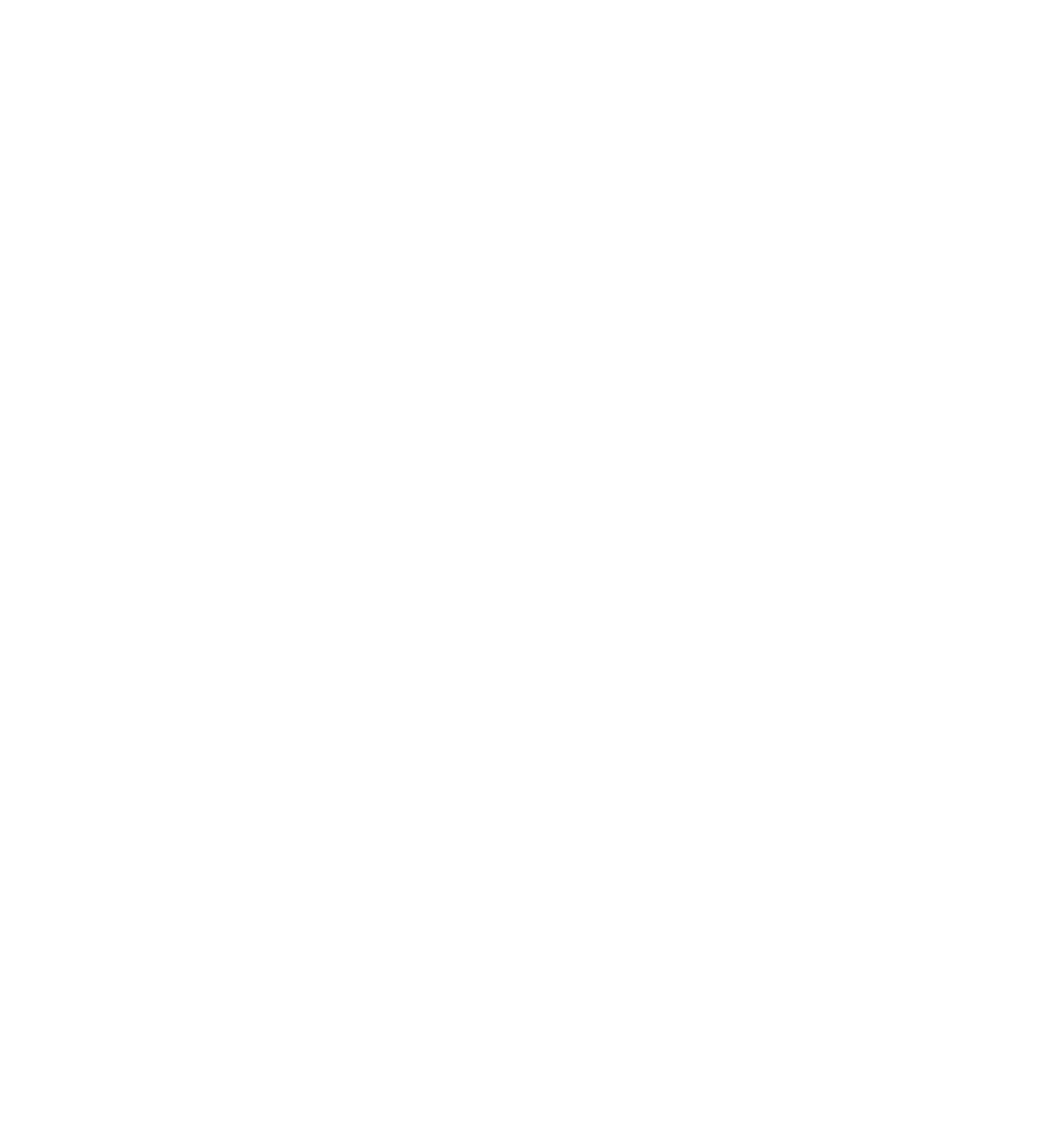
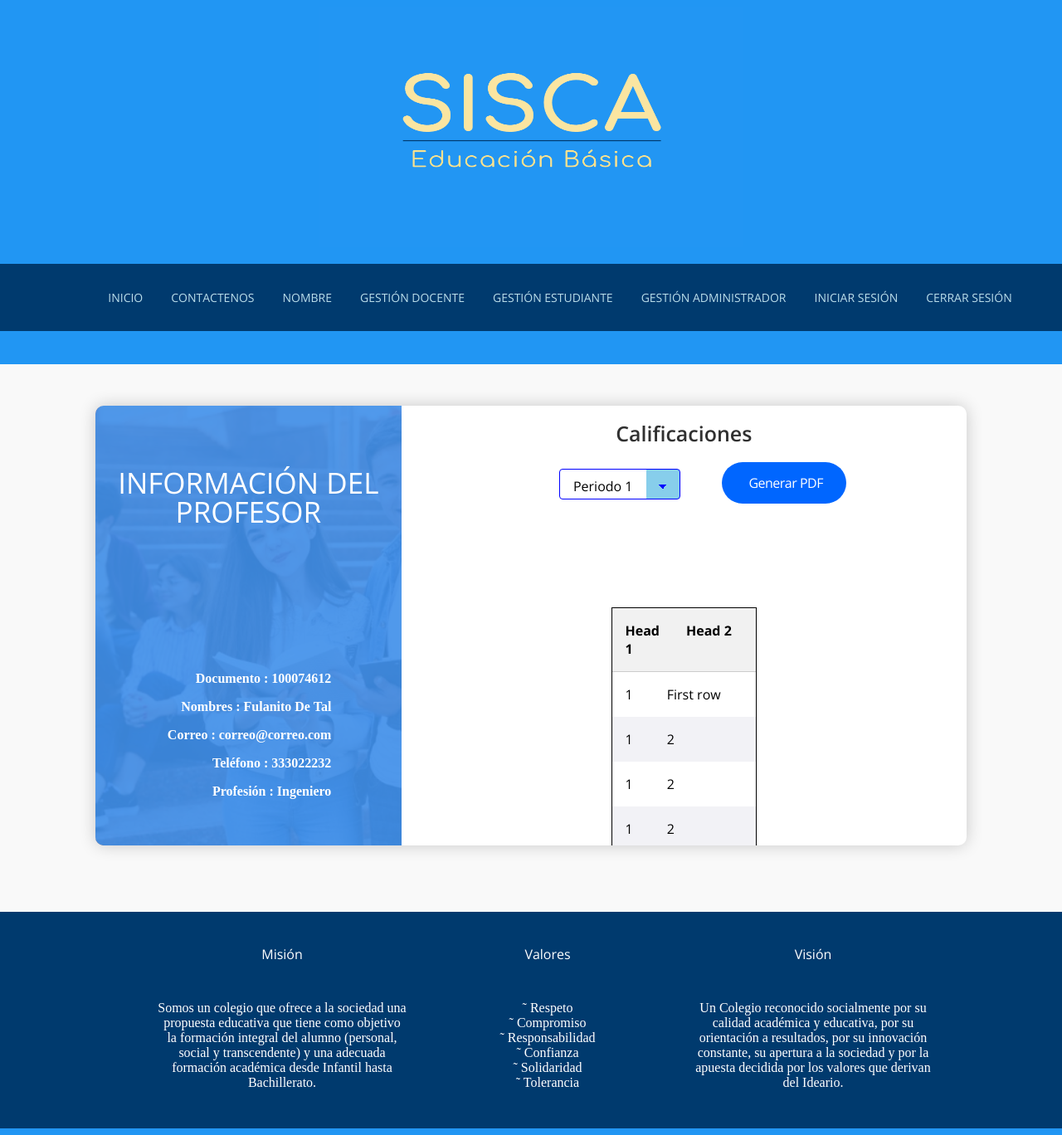
Before and after one commit to miguelangeelg/ProyectoPhp, a PHP site: page /views/gestionProfesor.php in a window 1280 px wide. Before the commit the page is empty. Shown: the whole page at 83% size. Before the commit the page ends 800 px from the top, so only its background shows below. Run offline with PHP 8.4, Linux system fonts and the light colour scheme; some libraries are stand-ins or nearby versions.

Commit message:
Cambio #2

```diff
--- a/css/estilo.css
+++ b/css/estilo.css
@@ -730,3 +730,81 @@ form.form_contact input[type="button"]:hover{
               position: relative;
               top: -100px;
           }
+
+
+
+        /* Tabla    */
+          .table-scroll{
+            /*width:100%; */
+            display: block;
+            empty-cells: show;
+
+            /* Decoration */
+            border-spacing: 0;
+            border: 1px solid;
+          }
+
+
+
+          .table-scroll thead{
+            background-color: #f1f1f1;
+            position:relative;
+            display: block;
+            width:100%;
+            overflow-y: scroll;
+          }
+
+
+
+          .table-scroll tbody{
+            /* Position */
+            display: block; position:relative;
+            width:100%; overflow-y:scroll;
+            /* Decoration */
+            border-top: 1px solid rgba(0,0,0,0.2);
+          }
+
+
+
+          .table-scroll tr{
+            width: 100%;
+            display:flex;
+          }
+
+
+
+          .table-scroll td,.table-scroll th{
+            flex-basis:100%;
+            flex-grow:2;
+            display: block;
+            padding: 1rem;
+            text-align:left;
+          }
+
+
+
+          /* Other options */
+
+
+
+          .table-scroll.small-first-col td:first-child,
+          .table-scroll.small-first-col th:first-child{
+            flex-basis:20%;
+            flex-grow:1;
+          }
+
+
+
+          .table-scroll tbody tr:nth-child(2n){
+            background-color: rgba(130,130,170,0.1);
+          }
+
+
+
+          .body-half-screen{
+            max-height: 50vh;
+          }
+
+
+
+          .small-col{flex-basis:10%;}
--- a/views/componentes/footer.php
+++ b/views/componentes/footer.php
@@ -46,4 +46,5 @@
     <script src="/js/index.js"></script>
 
 
+
 </html>
--- a/views/componentes/navegacion.php
+++ b/views/componentes/navegacion.php
@@ -27,7 +27,7 @@
                     <li class="navButtons"><a href="/ProyectoPhp/views/index.php">Inicio</a></li>
                     <li class="navButtons"><a href="/ProyectoPhp/views/Contactenos.php">Contactenos</a></li>
                     <li class="navButtons"><a href="">Nombre</a></li>
-                    <li class="navButtons"><a href="">Gestión docente</a></li>
+                    <li class="navButtons"><a href="/proyectoPhp/views/gestionProfesor.php">Gestión docente</a></li>
                     <li class="navButtons"><a href="/ProyectoPhp/views/gestionEstudiante.php">Gestión estudiante</a></li>
                     <li class="navButtons"><a href="/ProyectoPhp/views/gestionEstudiante.php">Gestión ADMINISTRADOR</a></li>
                     <li class="navButtons"><a href="/ProyectoPhp/views/Login.php">Iniciar sesión</a></li>
--- a/views/gestionProfesor.php
+++ b/views/gestionProfesor.php
@@ -0,0 +1,110 @@
+<?php
+include("./componentes/navegacion.php");
+
+?>
+
+
+
+
+        <div id="contentWrapper">
+            <section class="form_wrap">
+
+            <section class="cantact_info">
+    <section class="info_title">
+        <span class="fa fa-user-circle"></span>
+        <h2>INFORMACIÓN DEL PROFESOR</h2>
+    </section>
+    <center>
+    <section align="center" class="info_items">
+        <p><span class="fa fa-envelope"></span>Documento : 100074612</p>
+        <p><span class="fa fa-mobile"></span>Nombres : Fulanito De Tal</p>
+        <p><span class="fa fa-mobile"></span>Correo : correo@correo.com</p>
+        <p><span class="fa fa-mobile"></span>Teléfono : 333022232</p>
+        <p><span class="fa fa-mobile"></span>Profesión : Ingeniero</p>
+
+    </section>
+    </center>
+
+</section>
+
+<form action="" class="form_contact">
+    <div class="tituloCalificaciones">
+    <h2 >Calificaciones</h2>
+    </div>
+
+    <select class="classic">
+  <option>Periodo 1</option>
+  <option>Peiodo 2</option>
+  <option>Periodo 3</option>
+</select>
+
+<?php include("./componentes/botonGenerarPdfEstu.php");  ?>
+    <div class="user_info">
+
+<table class="table-scroll small-first-col">
+  <thead>
+    <tr>
+    <th>Head 1</th>
+    <th>Head 2</th>
+    </tr>
+  </thead>
+  <tbody class="body-half-screen">
+    <tr>
+      <td>1</td>
+      <td>First row</td>
+    </tr>
+    <tr>
+      <td>1</td>
+      <td>2</td>
+    </tr>
+    <tr>
+      <td>1</td>
+      <td>2</td>
+    </tr>
+    <tr>
+      <td>1</td>
+      <td>2</td>
+    </tr><tr>
+      <td>1</td>
+      <td>2</td>
+    </tr><tr>
+      <td>1</td>
+      <td>2</td>
+    </tr>
+    <tr>
+      <td>1</td>
+      <td>2</td>
+    </tr><tr>
+      <td>1</td>
+      <td>2</td>
+    </tr><tr>
+      <td>1</td>
+      <td>2</td>
+    </tr><tr>
+      <td>1</td>
+      <td>2</td>
+    </tr><tr>
+      <td>1</td>
+      <td>2</td>
+    </tr><tr>
+      <td>1</td>
+      <td>2</td>
+    </tr><tr>
+      <td>1</td>
+      <td>2</td>
+    </tr><tr>
+      <td>1</td>
+      <td>2</td>
+    </tr>
+  </tbody>
+</table>
+    </div>
+</form>
+
+</section>
+
+
+        </div><!--End of Content Wrapper-->
+   <?php
+    include("./componentes/footer.php");
+   ?>
--- a/views/login.php
+++ b/views/login.php
@@ -22,7 +22,7 @@ include("./componentes/navegacion.php");
         <label for="names">Documento *</label>
         <input type="number" name="txtDocumento" id="documento" required style="border-radius: 20px / 10px;" >
 
-        <label for="phone">Clave</label>
+        <label for="phone">Clave *</label>
         <input type="password" name="txtClave" id="clave" style="border-radius: 20px / 10px;">
 
 
```
